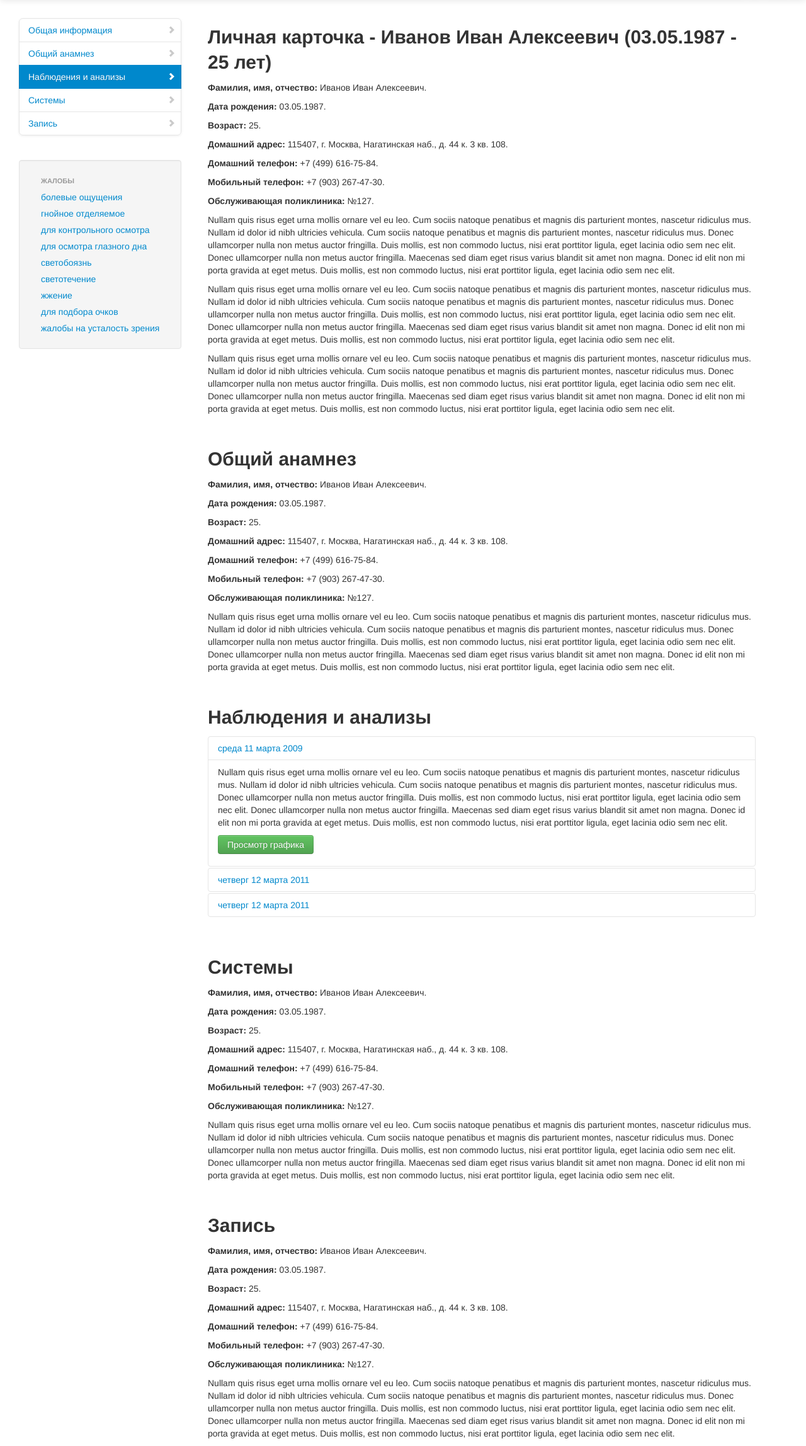
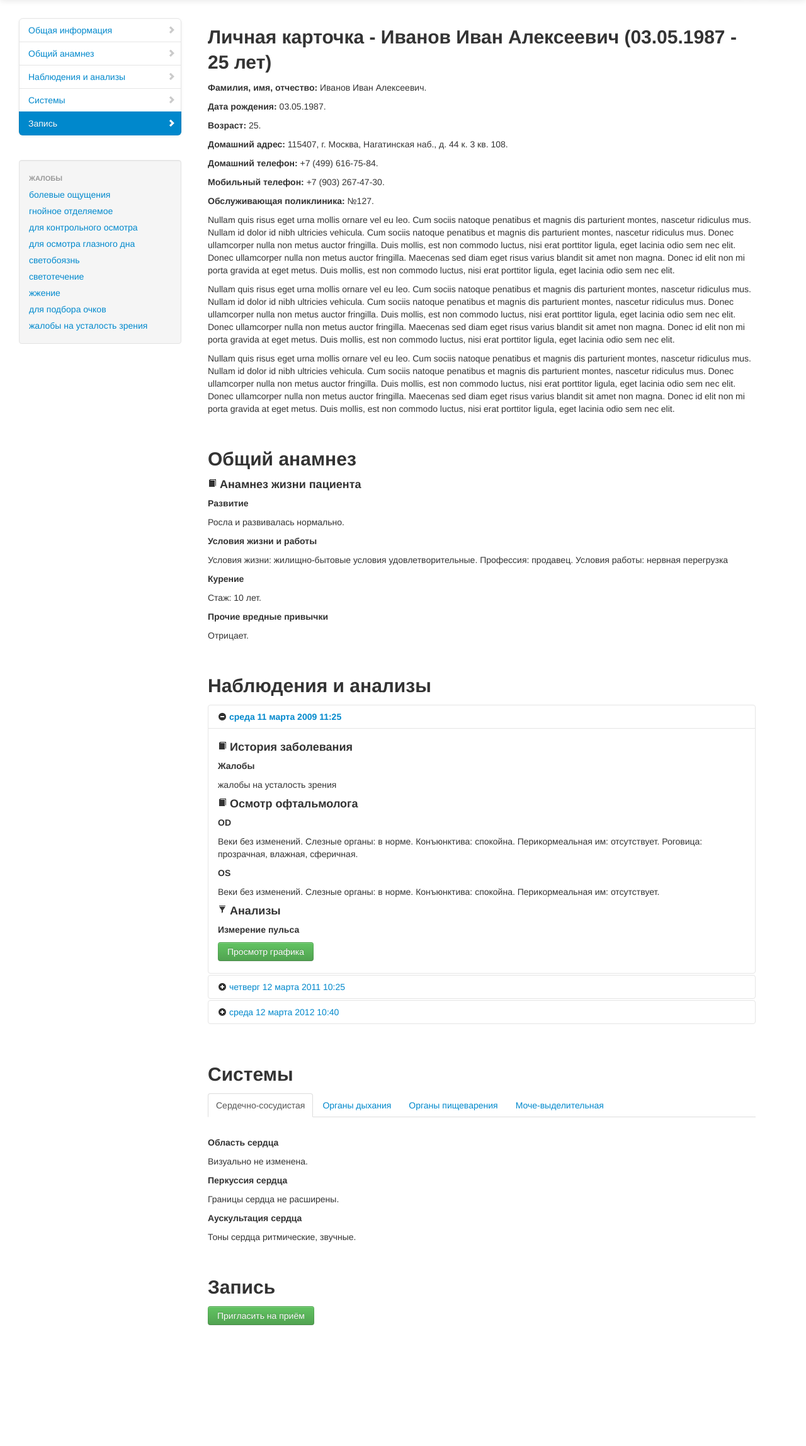
Before and after one commit to saschalion/medicine, a PHP site: page /show.htm in a window 1280 px wide. Shown: the part 41-2337 px from the top of the page at 63% size. After the commit the page ends 2145 px from the top, so only its background shows below. Run offline with PHP 8.4, Linux system fonts and the light colour scheme; some libraries are stand-ins or nearby versions.

Commit message:
mockup has been changed

```diff
--- a/demo/css/main.css
+++ b/demo/css/main.css
@@ -5,5 +5,10 @@
 }
 
 .well {
+    padding: 15px 0;
     margin: 40px 0 0;
 }
+
+.accordion-group.active .accordion-toggle {
+    font-weight: bold;
+}
--- a/demo/js/main.js
+++ b/demo/js/main.js
@@ -1,2 +1,30 @@
-$('.affix').affix().scrollspy();
-$(".collapse").collapse();
+if ($('.accordion-body').hasClass('in')) {
+    $('.in.collapse').parents('.accordion-group').addClass('active');
+    $('.in.collapse').parents('.accordion-group').find('.accordion-icon').removeClass('icon-plus-sign').addClass('icon-minus-sign');
+}
+
+$('.accordion-toggle').live('click', function() {
+
+    $('.accordion-group').removeClass('active');
+    $('.accordion-toggle .accordion-icon').addClass('icon-plus-sign').removeClass('icon-minus-sign');
+
+    if ($('.accordion-body').hasClass('in')) {
+        $('.in.collapse').parents('.accordion-group').addClass('active');
+        $('.in.collapse').parents('.accordion-group').find('.accordion-icon').removeClass('icon-plus-sign').addClass('icon-minus-sign');
+    }
+})
+
+$(function() {
+    var availableTags = [];
+
+    $.getJSON('/charts/loadPatiens.php?patiens=true', function(data) {
+
+        for (i = 0; i < data.length; i++) {
+            availableTags.push(data[i]['last_name'] + ' ' + data[i]['first_name'] + ' ' + data[i]['patronymic']);
+        }
+    });
+
+    $( "#tags" ).autocomplete({
+        source: availableTags
+    });
+});
--- a/demo/show.htm
+++ b/demo/show.htm
@@ -53,9 +53,9 @@
                 <ul class="nav nav-list bs-docs-sidenav">
                     <li class="active"><a href="#overview"><i class="icon-chevron-right"></i> Общая информация</a></li>
                     <li><a href="#transitions"><i class="icon-chevron-right"></i> Общий анамнез</a></li>
-                    <li><a href="#modals"><i class="icon-chevron-right"></i> Наблюдения и анализы</a></li>
+                    <li><a href="#dropdowns"><i class="icon-chevron-right"></i> Наблюдения и анализы</a></li>
                     <li><a href="#systems"><i class="icon-chevron-right"></i> Системы</a></li>
-                    <li><a href="#dropdowns"><i class="icon-chevron-right"></i> Запись</a></li>
+                    <li><a href="#modals"><i class="icon-chevron-right"></i> Запись</a></li>
                 </ul>
                 <div class="well sidebar-nav">
                     <ul class="nav nav-list">
@@ -121,33 +121,33 @@
             </section>
             <section id="transitions">
                 <h2>Общий анамнез</h2>
+                <h4>
+                    <i class="icon-book"></i>
+                    Анамнез жизни пациента
+                </h4>
+                <h5>
+                    Развитие
+                </h5>
                 <p>
-                    <strong>Фамилия, имя, отчество:</strong> Иванов Иван Алексеевич.
+                    Росла и развивалась нормально.
                 </p>
+                <h5>
+                    Условия жизни и работы
+                </h5>
                 <p>
-                    <strong>Дата рождения:</strong> 03.05.1987.
+                    Условия жизни: жилищно-бытовые условия удовлетворительные. Профессия: продавец. Условия работы: нервная перегрузка
                 </p>
+                <h5>
+                    Курение
+                </h5>
                 <p>
-                    <strong>Возраст:</strong> 25.
+                    Стаж: 10 лет.
                 </p>
+                <h5>
+                    Прочие вредные привычки
+                </h5>
                 <p>
-                    <strong>Домашний адрес:</strong> 115407, г. Москва, Нагатинская наб., д. 44 к. 3 кв. 108.
-                </p>
-                <p>
-                    <strong>Домашний телефон:</strong> +7 (499) 616-75-84.
-                </p>
-                <p>
-                    <strong>Мобильный телефон:</strong> +7 (903) 267-47-30.
-                </p>
-                <p>
-                    <strong>Обслуживающая поликлиника:</strong> №127.
-                </p>
-                <p>
-                    Nullam quis risus eget urna mollis ornare vel eu leo. Cum sociis natoque penatibus et magnis dis parturient montes, nascetur ridiculus mus. Nullam id dolor id nibh ultricies vehicula.
-
-                    Cum sociis natoque penatibus et magnis dis parturient montes, nascetur ridiculus mus. Donec ullamcorper nulla non metus auctor fringilla. Duis mollis, est non commodo luctus, nisi erat porttitor ligula, eget lacinia odio sem nec elit. Donec ullamcorper nulla non metus auctor fringilla.
-
-                    Maecenas sed diam eget risus varius blandit sit amet non magna. Donec id elit non mi porta gravida at eget metus. Duis mollis, est non commodo luctus, nisi erat porttitor ligula, eget lacinia odio sem nec elit.
+                    Отрицает.
                 </p>
             </section>
             <section id="dropdowns">
@@ -156,18 +156,47 @@
                     <div class="accordion-group">
                         <div class="accordion-heading">
                             <a class="accordion-toggle" data-toggle="collapse" data-parent="#accordion2" href="#collapseOne">
-                                среда 11 марта 2009
+                                <i class="icon-plus-sign accordion-icon"></i>
+                                среда 11 марта 2009 11:25
                             </a>
                         </div>
                         <div id="collapseOne" class="accordion-body collapse in">
                             <div class="accordion-inner">
+                                <h4>
+                                    <i class="icon-book"></i>
+                                    История заболевания
+                                </h4>
+                                <h5>
+                                    Жалобы
+                                </h5>
                                 <p>
-                                    Nullam quis risus eget urna mollis ornare vel eu leo. Cum sociis natoque penatibus et magnis dis parturient montes, nascetur ridiculus mus. Nullam id dolor id nibh ultricies vehicula.
+                                    жалобы на усталость зрения
+                                </p>
 
-                                    Cum sociis natoque penatibus et magnis dis parturient montes, nascetur ridiculus mus. Donec ullamcorper nulla non metus auctor fringilla. Duis mollis, est non commodo luctus, nisi erat porttitor ligula, eget lacinia odio sem nec elit. Donec ullamcorper nulla non metus auctor fringilla.
+                                <h4>
+                                    <i class="icon-book"></i>
+                                    Осмотр офтальмолога
+                                </h4>
+                                <h5>
+                                    OD
+                                </h5>
+                                <p>
+                                    Веки без изменений. Слезные органы: в норме. Конъюнктива: спокойна. Перикормеальная им: отсутствует.
+                                    Роговица: прозрачная, влажная, сферичная.
+                                </p>
 
-                                    Maecenas sed diam eget risus varius blandit sit amet non magna. Donec id elit non mi porta gravida at eget metus. Duis mollis, est non commodo luctus, nisi erat porttitor ligula, eget lacinia odio sem nec elit.
+                                <h5>
+                                    OS
+                                </h5>
+                                <p>
+                                    Веки без изменений. Слезные органы: в норме. Конъюнктива: спокойна. Перикормеальная им: отсутствует.
                                 </p>
+
+                                <h4>
+                                    <i class="icon-filter"></i>
+                                    Анализы
+                                </h4>
+                                <h5>Измерение пульса</h5>
                                 <p>
                                     <a href="/charts/chart.php?pulse-advanced=true" class="btn btn-success">
                                         Просмотр графика
@@ -179,19 +208,47 @@
                     <div class="accordion-group">
                         <div class="accordion-heading">
                             <a class="accordion-toggle" data-toggle="collapse" data-parent="#accordion2" href="#collapseTwo">
-                                четверг 12 марта 2011
+                                <i class="icon-plus-sign accordion-icon"></i>
+                                четверг 12 марта 2011 10:25
                             </a>
                         </div>
                         <div id="collapseTwo" class="accordion-body collapse">
                             <div class="accordion-inner">
-                                <h4>Параметры пульса</h4>
+                                <h4>
+                                    <i class="icon-book"></i>
+                                    История заболевания
+                                </h4>
+                                <h5>
+                                    Жалобы
+                                </h5>
                                 <p>
-                                    Nullam quis risus eget urna mollis ornare vel eu leo. Cum sociis natoque penatibus et magnis dis parturient montes, nascetur ridiculus mus. Nullam id dolor id nibh ultricies vehicula.
+                                    жалобы на усталость зрения
+                                </p>
 
-                                    Cum sociis natoque penatibus et magnis dis parturient montes, nascetur ridiculus mus. Donec ullamcorper nulla non metus auctor fringilla. Duis mollis, est non commodo luctus, nisi erat porttitor ligula, eget lacinia odio sem nec elit. Donec ullamcorper nulla non metus auctor fringilla.
+                                <h4>
+                                    <i class="icon-book"></i>
+                                    Осмотр офтальмолога
+                                </h4>
+                                <h5>
+                                    OD
+                                </h5>
+                                <p>
+                                    Веки без изменений. Слезные органы: в норме. Конъюнктива: спокойна. Перикормеальная им: отсутствует.
+                                    Роговица: прозрачная, влажная, сферичная.
+                                </p>
 
-                                    Maecenas sed diam eget risus varius blandit sit amet non magna. Donec id elit non mi porta gravida at eget metus. Duis mollis, est non commodo luctus, nisi erat porttitor ligula, eget lacinia odio sem nec elit.
+                                <h5>
+                                    OS
+                                </h5>
+                                <p>
+                                    Веки без изменений. Слезные органы: в норме. Конъюнктива: спокойна. Перикормеальная им: отсутствует.
                                 </p>
+
+                                <h4>
+                                    <i class="icon-filter"></i>
+                                    Анализы
+                                </h4>
+                                <h5>Измерение пульса</h5>
                                 <p>
                                     <a href="/charts/chart.php?pulse-advanced=true" class="btn btn-success">
                                         Просмотр графика
@@ -203,18 +260,47 @@
                     <div class="accordion-group">
                         <div class="accordion-heading">
                             <a class="accordion-toggle" data-toggle="collapse" data-parent="#accordion2" href="#collapse3">
-                                четверг 12 марта 2011
+                                <i class="icon-plus-sign accordion-icon"></i>
+                                среда 12 марта 2012 10:40
                             </a>
                         </div>
                         <div id="collapse3" class="accordion-body collapse">
                             <div class="accordion-inner">
+                                <h4>
+                                    <i class="icon-book"></i>
+                                    История заболевания
+                                </h4>
+                                <h5>
+                                    Жалобы
+                                </h5>
                                 <p>
-                                    Nullam quis risus eget urna mollis ornare vel eu leo. Cum sociis natoque penatibus et magnis dis parturient montes, nascetur ridiculus mus. Nullam id dolor id nibh ultricies vehicula.
+                                    жалобы на усталость зрения
+                                </p>
 
-                                    Cum sociis natoque penatibus et magnis dis parturient montes, nascetur ridiculus mus. Donec ullamcorper nulla non metus auctor fringilla. Duis mollis, est non commodo luctus, nisi erat porttitor ligula, eget lacinia odio sem nec elit. Donec ullamcorper nulla non metus auctor fringilla.
+                                <h4>
+                                    <i class="icon-book"></i>
+                                    Осмотр офтальмолога
+                                </h4>
+                                <h5>
+                                    OD
+                                </h5>
+                                <p>
+                                    Веки без изменений. Слезные органы: в норме. Конъюнктива: спокойна. Перикормеальная им: отсутствует.
+                                    Роговица: прозрачная, влажная, сферичная.
+                                </p>
 
-                                    Maecenas sed diam eget risus varius blandit sit amet non magna. Donec id elit non mi porta gravida at eget metus. Duis mollis, est non commodo luctus, nisi erat porttitor ligula, eget lacinia odio sem nec elit.
+                                <h5>
+                                    OS
+                                </h5>
+                                <p>
+                                    Веки без изменений. Слезные органы: в норме. Конъюнктива: спокойна. Перикормеальная им: отсутствует.
                                 </p>
+
+                                <h4>
+                                    <i class="icon-filter"></i>
+                                    Анализы
+                                </h4>
+                                <h5>Измерение пульса</h5>
                                 <p>
                                     <a href="/charts/chart.php?pulse-advanced=true" class="btn btn-success">
                                         Просмотр графика
@@ -226,65 +312,95 @@
                 </div>
             </section>
             <section id="systems">
+
                 <h2>Системы</h2>
+                <ul id="myTab" class="nav nav-tabs">
+                    <li class="active">
+                        <a href="#circulatory" data-toggle="tab">
+                            Сердечно-сосудистая
+                        </a>
+                    </li>
+                    <li>
+                        <a href="#respiratory" data-toggle="tab">
+                            Органы дыхания
+                        </a>
+                    </li>
+                    <li>
+                        <a href="#digestion" data-toggle="tab">
+                            Органы пищеварения
+                        </a>
+                    </li>
+                    <li>
+                        <a href="#urine" data-toggle="tab">
+                            Моче-выделительная
+                        </a>
+                    </li>
+                </ul>
+                <div id="myTabContent" class="tab-content">
+                    <div class="tab-pane fade active in" id="circulatory">
+                        <h5>Область сердца</h5>
                         <p>
-                    <strong>Фамилия, имя, отчество:</strong> Иванов Иван Алексеевич.
+                            Визуально не изменена.
                         </p>
+                        <h5>Перкуссия сердца</h5>
                         <p>
-                    <strong>Дата рождения:</strong> 03.05.1987.
+                            Границы сердца не расширены.
                         </p>
+                        <h5>Аускультация сердца</h5>
                         <p>
-                    <strong>Возраст:</strong> 25.
+                            Тоны сердца ритмические, звучные.
                         </p>
+                    </div>
+                    <div class="tab-pane fade" id="respiratory">
+                        <h5>Аускультация легких</h5>
                         <p>
-                    <strong>Домашний адрес:</strong> 115407, г. Москва, Нагатинская наб., д. 44 к. 3 кв. 108.
+                            Дыхание в легких везикулярное, хрипов нет.
                         </p>
+                        <h5>Перкуссия легких</h5>
                         <p>
-                    <strong>Домашний телефон:</strong> +7 (499) 616-75-84.
+                            Звук ясный, легочный.
                         </p>
+                    </div>
+                    <div class="tab-pane fade" id="digestion">
+                        <h5>Полость рта</h5>
                         <p>
-                    <strong>Мобильный телефон:</strong> +7 (903) 267-47-30.
+                            Язык чистый, влажный.
                         </p>
+                        <h5>Пальпация ЖКТ</h5>
                         <p>
-                    <strong>Обслуживающая поликлиника:</strong> №127.
+                            Живот мягкий, безболезненный. Печень, селезенка и лимфоузлы не увеличены.
                         </p>
+                        <h5>Перкуссия ЖКТ</h5>
                         <p>
-                    Nullam quis risus eget urna mollis ornare vel eu leo. Cum sociis natoque penatibus et magnis dis parturient montes, nascetur ridiculus mus. Nullam id dolor id nibh ultricies vehicula.
-
-                    Cum sociis natoque penatibus et magnis dis parturient montes, nascetur ridiculus mus. Donec ullamcorper nulla non metus auctor fringilla. Duis mollis, est non commodo luctus, nisi erat porttitor ligula, eget lacinia odio sem nec elit. Donec ullamcorper nulla non metus auctor fringilla.
-
-                    Maecenas sed diam eget risus varius blandit sit amet non magna. Donec id elit non mi porta gravida at eget metus. Duis mollis, est non commodo luctus, nisi erat porttitor ligula, eget lacinia odio sem nec elit.
+                            Без паталогии.
                         </p>
+                        <h5>Стул</h5>
+                        <p>
+                            В норме.
+                        </p>
+                    </div>
+                    <div class="tab-pane fade" id="urine">
+                        <h5>Пальпация</h5>
+                        <p>
+                            Мочевой пузырь пальпируется. Почти пальпируются в положении лежа.
+                        </p>
+                        <h5>Симптом поколачивания</h5>
+                        <p>
+                            Текст текст текст.
+                        </p>
+                        <h5>Мочеиспускание</h5>
+                        <p>
+                            В норме.
+                        </p>
+                    </div>
+                </div>
             </section>
             <section id="modals">
                 <h2>Запись</h2>
                 <p>
-                    <strong>Фамилия, имя, отчество:</strong> Иванов Иван Алексеевич.
-                </p>
-                <p>
-                    <strong>Дата рождения:</strong> 03.05.1987.
-                </p>
-                <p>
-                    <strong>Возраст:</strong> 25.
-                </p>
-                <p>
-                    <strong>Домашний адрес:</strong> 115407, г. Москва, Нагатинская наб., д. 44 к. 3 кв. 108.
-                </p>
-                <p>
-                    <strong>Домашний телефон:</strong> +7 (499) 616-75-84.
-                </p>
-                <p>
-                    <strong>Мобильный телефон:</strong> +7 (903) 267-47-30.
-                </p>
-                <p>
-                    <strong>Обслуживающая поликлиника:</strong> №127.
-                </p>
-                <p>
-                    Nullam quis risus eget urna mollis ornare vel eu leo. Cum sociis natoque penatibus et magnis dis parturient montes, nascetur ridiculus mus. Nullam id dolor id nibh ultricies vehicula.
-
-                    Cum sociis natoque penatibus et magnis dis parturient montes, nascetur ridiculus mus. Donec ullamcorper nulla non metus auctor fringilla. Duis mollis, est non commodo luctus, nisi erat porttitor ligula, eget lacinia odio sem nec elit. Donec ullamcorper nulla non metus auctor fringilla.
-
-                    Maecenas sed diam eget risus varius blandit sit amet non magna. Donec id elit non mi porta gravida at eget metus. Duis mollis, est non commodo luctus, nisi erat porttitor ligula, eget lacinia odio sem nec elit.
+                    <a href="#" class="btn btn-success">
+                        Пригласить на приём
+                    </a>
                 </p>
             </section>
         </div>
@@ -293,11 +409,13 @@
 <script src="//ajax.googleapis.com/ajax/libs/jquery/1.8.0/jquery.min.js"></script>
 <script>window.jQuery || document.write('<script src="js/vendor/jquery-1.8.0.min.js"><\/script>')</script>
 <script src="js/plugins.js"></script>
-<script src="js/main.js"></script>
+
 
 <script src="js/vendor/bootstrap.min.js"></script>
 <script src="js/vendor/modernizr-2.6.1.min.js"></script>
 <script src="js/vendor/bootstrap-scrollspy.js"></script>
 <script src="js/vendor/bootstrap-collapse.js"></script>
+
+<script src="js/main.js"></script>
 </body>
 </html>
```
Also changed, not shown: charts/loadPatiens.php (added, +39 -0 lines), demo/index.htm (+39 -1 lines). Lines whose indentation alone changed are shown as unchanged.
